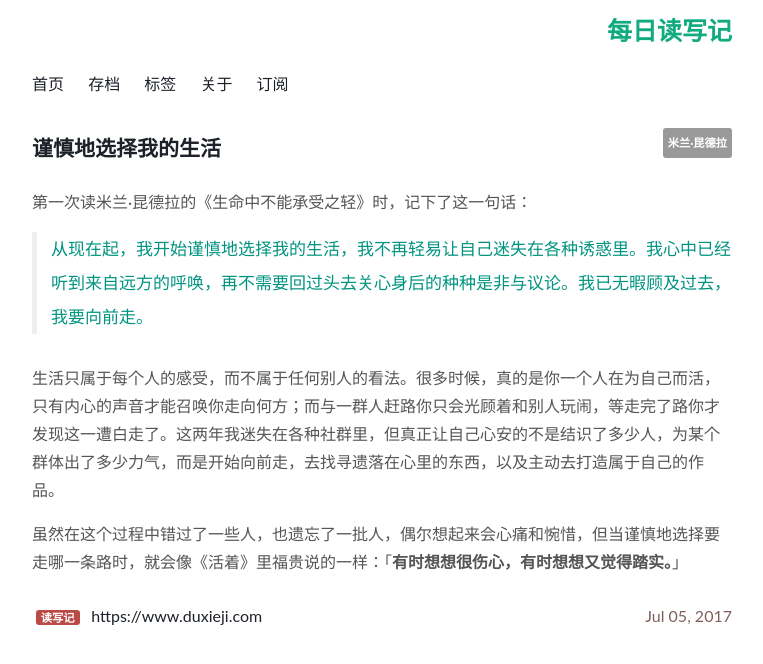
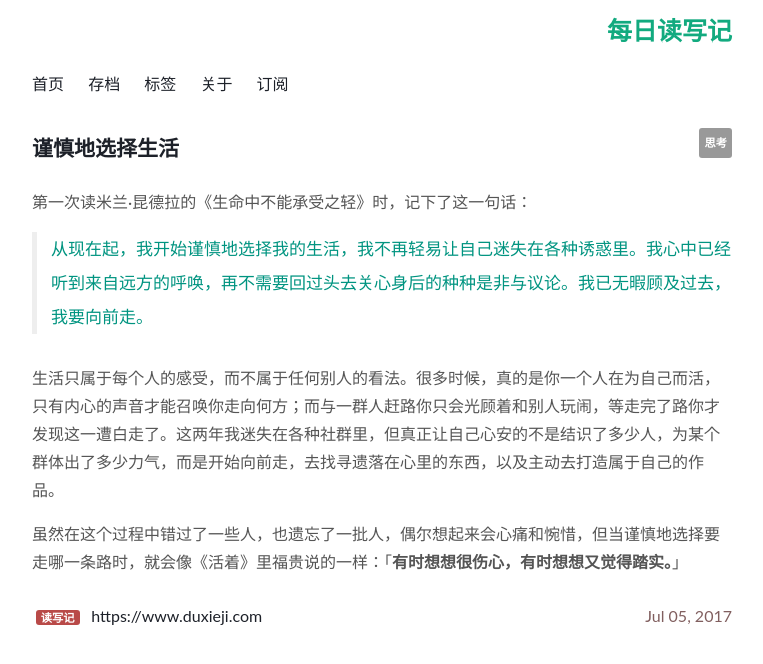
Before and after one commit to Turbo-Snail/ReadingCard, a Jekyll site: the page built from _posts/2017-07-05-CarefullyChooseMyLife.md, in a window 1280 px wide. Shown: the top 664 px of the page, without its empty margins (258-1021 px from the left). Built offline with Jekyll 4.4.1, drawn with Linux system fonts in a browser that asks for light colours; comment, search, counter and statistics services are not loaded.

Commit message:
Update 2017-07-05-CarefullyChooseMyLife.md

```diff
--- a/_posts/2017-07-05-CarefullyChooseMyLife.md
+++ b/_posts/2017-07-05-CarefullyChooseMyLife.md
@@ -1,8 +1,8 @@
 ---
 layout: post
-title: 谨慎地选择我的生活
+title: 谨慎地选择生活
 tags:
-- 米兰·昆德拉
+- 思考
 status: publish
 type: post
 published: true
```
